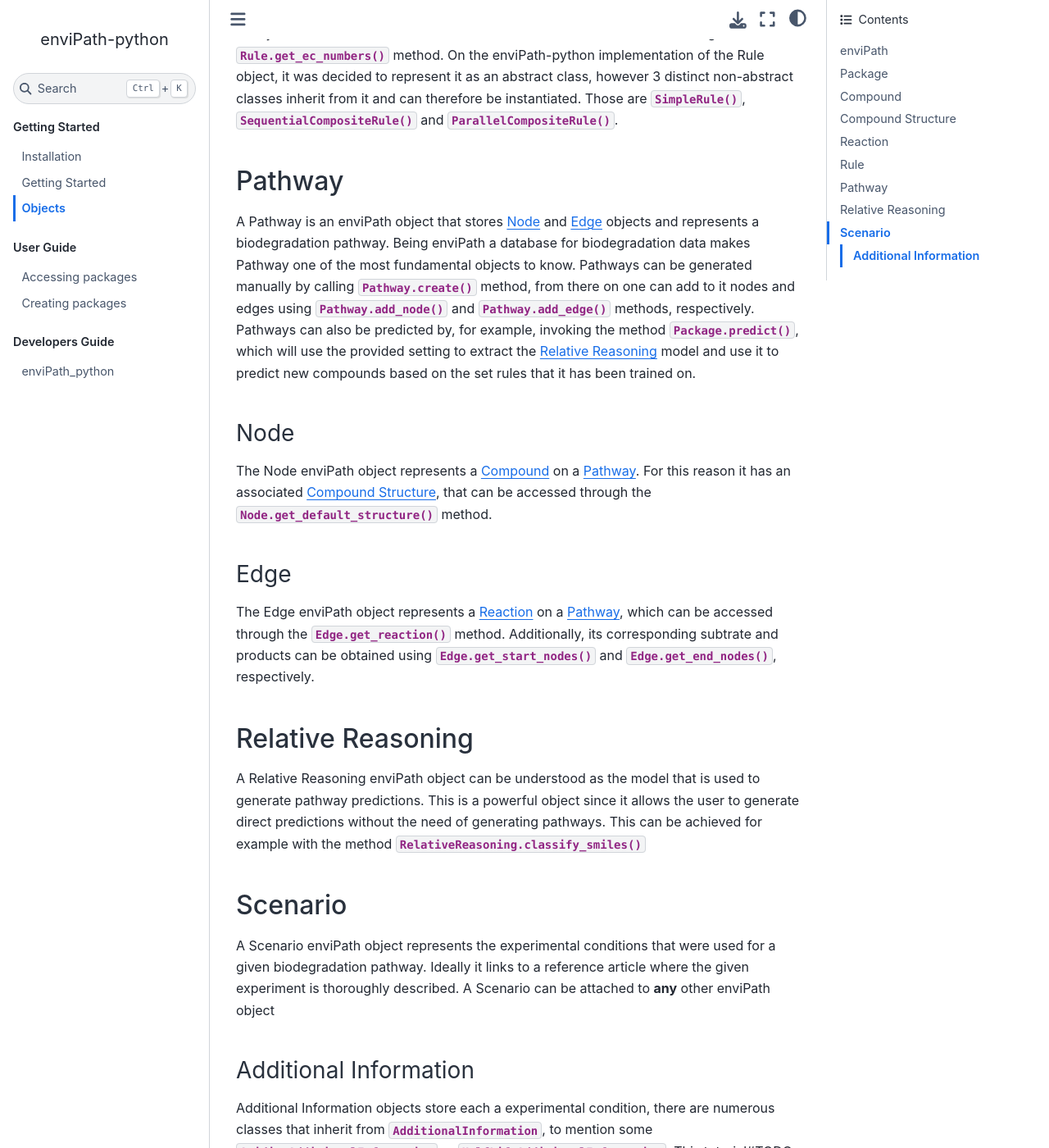
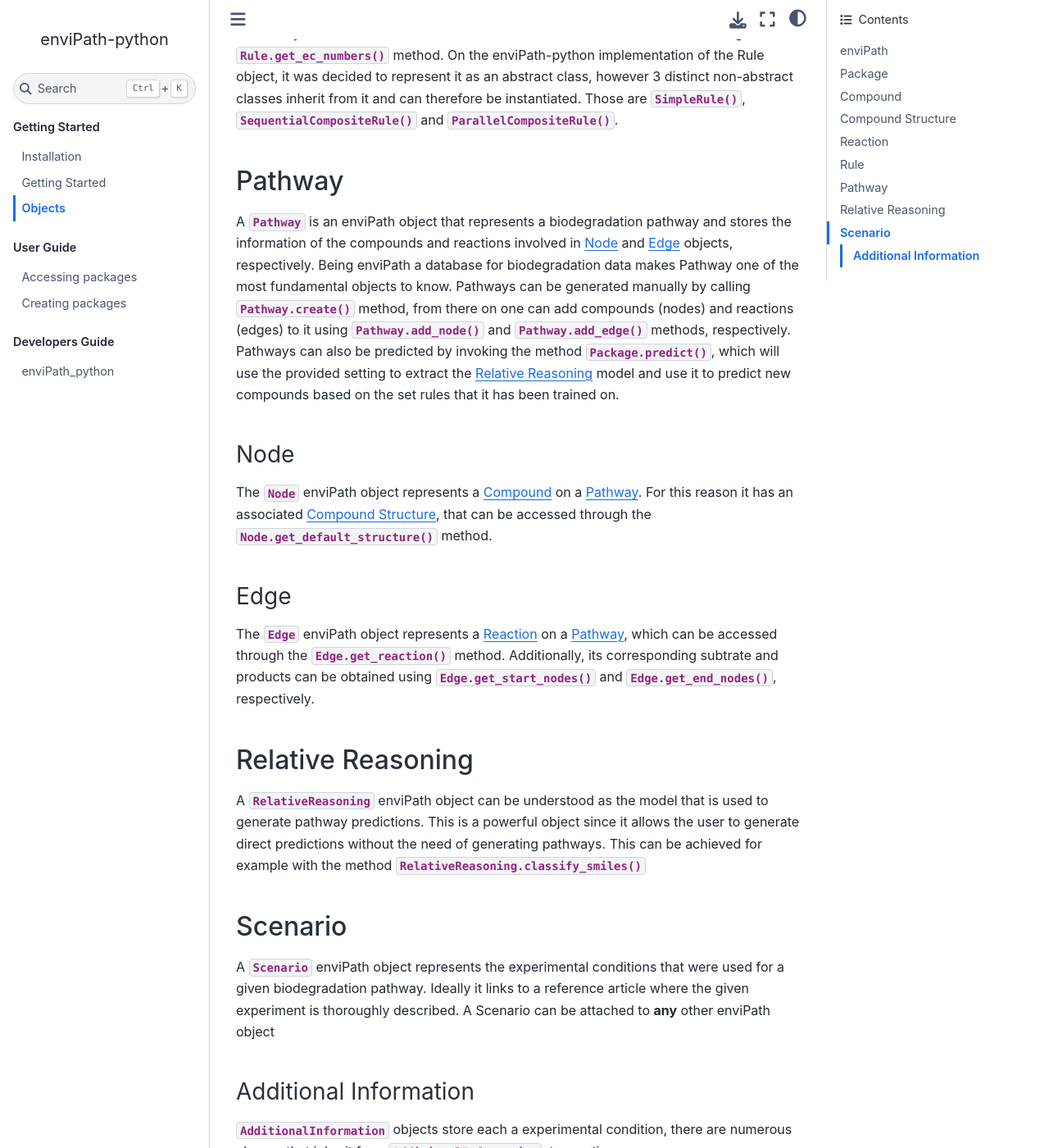
Before and after one commit to enviPath/enviPath-python, a Sphinx documentation site: the page built from docs/source/objects.rst, in a window 1280 px wide and 1400 px high, scrolled down 2203 px. Shown: the whole window at 82% size. Built offline with Sphinx 7.4.7 and the Sphinx Book theme 1.1.4, drawn with Linux system fonts in a browser that asks for light colours; pages that are not in the unit, such as notebooks, are missing from menus; comment, search, counter and statistics services are not loaded; some of the changed text lies outside the part shown.

Commit message:
Added documentation

```diff
--- a/docs/source/objects.rst
+++ b/docs/source/objects.rst
@@ -84,10 +84,10 @@ Additionally, Reaction objects are created automatically with
 Rule
 ----
 
-A biotransformation rule is a generalization of reactions and are used for the prediction of pathways. They do so by
+A :class:`Rule` enviPath object represents a biotransformation rule and are used for the prediction of pathways. They do so by
 leveraging SMIRKS Reaction Patterns that identify functional groups and apply the rule whenever the reactant filter pattern
 condition is met. Because they are generalization of reactions, they can as well be associated with enzymes that
-catalyze the associated reaction and their EC numbers can be retrieved using
+catalyze the associated reaction and their EC numbers can be retrieved using the
 :meth:`Rule.get_ec_numbers` method. On the
 enviPath-python implementation of the Rule object, it was decided to represent it as an abstract class, however 3
 distinct non-abstract classes inherit from it and can therefore be instantiated. Those are :meth:`SimpleRule`,
@@ -96,26 +96,27 @@ distinct non-abstract classes inherit from it and can therefore be instantiated.
 Pathway
 -------
 
-A Pathway is an enviPath object that stores :ref:`Node` and :ref:`Edge` objects and represents a biodegradation
-pathway. Being enviPath a database for biodegradation data makes Pathway one of the most fundamental objects to know.
+A :class:`Pathway` is an enviPath object that represents a biodegradation pathway and stores the information of the compounds
+and reactions involved in :ref:`Node` and :ref:`Edge` objects, respectively.
+Being enviPath a database for biodegradation data makes Pathway one of the most fundamental objects to know.
 Pathways can be generated manually by calling :meth:`Pathway.create` method, from there on
-one can add to it nodes and edges using :meth:`Pathway.add_node` and
-:meth:`Pathway.add_edge` methods, respectively. Pathways can also be predicted by, for
-example, invoking the method :meth:`Package.predict`, which will use the provided
+one can add compounds (nodes) and reactions (edges) to it using :meth:`Pathway.add_node` and
+:meth:`Pathway.add_edge` methods, respectively. Pathways can also be predicted by invoking the method
+:meth:`Package.predict`, which will use the provided
 setting to extract the :ref:`Relative Reasoning` model and use it to predict new compounds based on the
 set rules that it has been trained on.
 
 Node
 ~~~~
 
-The Node enviPath object represents a :ref:`Compound` on a :ref:`Pathway`. For this reason it has an associated
+The :class:`Node` enviPath object represents a :ref:`Compound` on a :ref:`Pathway`. For this reason it has an associated
 :ref:`Compound Structure`, that can be accessed through the :meth:`Node.get_default_structure`
 method.
 
 Edge
 ~~~~
 
-The Edge enviPath object represents a :ref:`Reaction` on a :ref:`Pathway`, which can be accessed through the
+The :class:`Edge` enviPath object represents a :ref:`Reaction` on a :ref:`Pathway`, which can be accessed through the
 :meth:`Edge.get_reaction` method. Additionally, its corresponding subtrate and products can be
 obtained using :meth:`Edge.get_start_nodes` and :meth:`Edge.get_end_nodes`,
 respectively.
@@ -123,21 +124,21 @@ respectively.
 Relative Reasoning
 ------------------
 
-A Relative Reasoning enviPath object can be understood as the model that is used to generate pathway predictions. This
+A :class:`RelativeReasoning` enviPath object can be understood as the model that is used to generate pathway predictions. This
 is a powerful object since it allows the user to generate direct predictions without the need of generating pathways.
 This can be achieved for example with the method :meth:`RelativeReasoning.classify_smiles`
 
 Scenario
 --------
 
-A Scenario enviPath object represents the experimental conditions that were used for a given biodegradation pathway.
+A :class:`Scenario` enviPath object represents the experimental conditions that were used for a given biodegradation pathway.
 Ideally it links to a reference article where the given experiment is thoroughly described. A Scenario can be attached
 to **any** other enviPath object
 
 Additional Information
 ~~~~~~~~~~~~~~~~~~~~~~
 
-Additional Information objects store each a experimental condition, there are numerous classes that inherit from
+:class:`AdditionalInformation` objects store each a experimental condition, there are numerous classes that inherit from
 :class:`AdditionalInformation`, to mention some
 :class:`AcidityAdditionalInformation` or :class:`HalfLifeAdditionalInformation`.
 This tutorial#TODO shows how one can access the information contained in a :ref:`Scenario` to retrieve their half lives.
```
